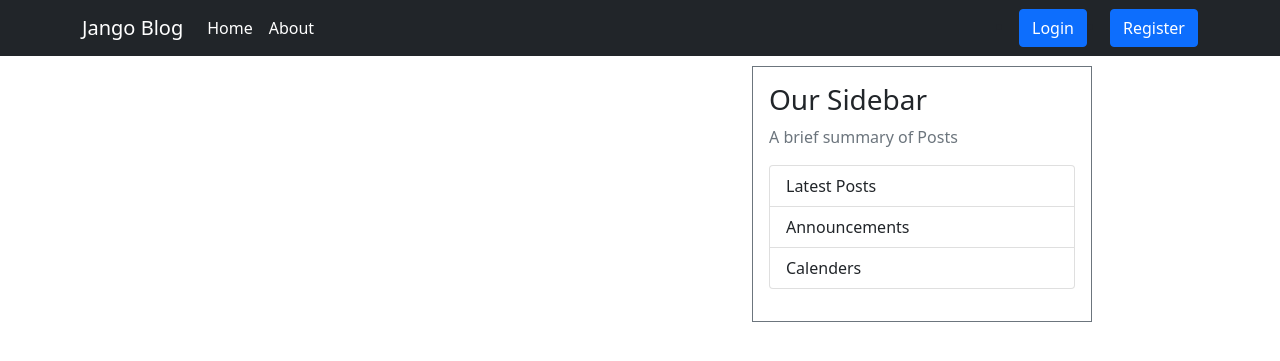
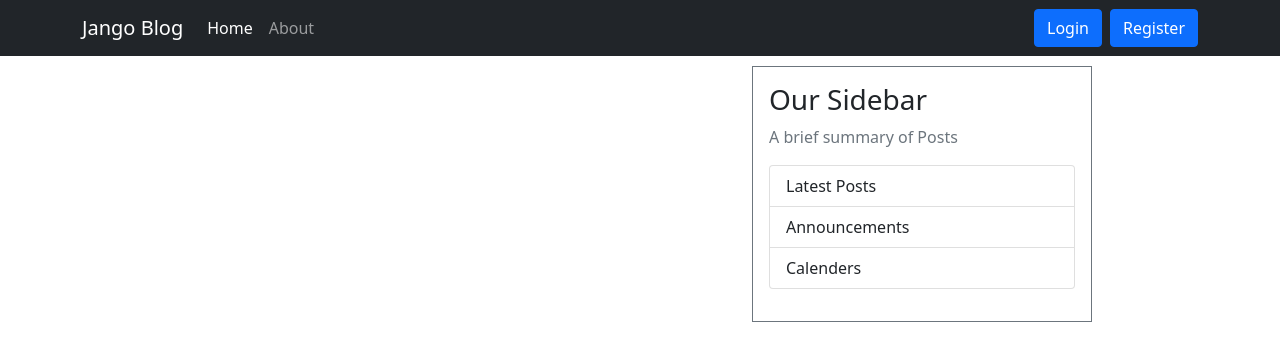
Before and after one commit to hh-abir/jango-blog, a Django app: page / in a window 1280 px wide. Shown: the top 361 px of the page. Run offline with Django 3.2, Linux system fonts and the light colour scheme; data that the repository does not hold is empty.

Commit message:
navbar updated

```diff
--- a/blog/templates/blog/base.html
+++ b/blog/templates/blog/base.html
@@ -3,8 +3,7 @@
 
 <head>
   <meta charset="UTF-8">
-  <link href="https://cdn.jsdelivr.net/npm/bootstrap@5.0.2/dist/css/bootstrap.min.css" rel="stylesheet"
-    integrity="sha384-EVSTQN3/azprG1Anm3QDgpJLIm9Nao0Yz1ztcQTwFspd3yD65VohhpuuCOmLASjC" crossorigin="anonymous">
+  <link href="https://cdn.jsdelivr.net/npm/bootstrap@5.0.2/dist/css/bootstrap.min.css" rel="stylesheet" integrity="sha384-EVSTQN3/azprG1Anm3QDgpJLIm9Nao0Yz1ztcQTwFspd3yD65VohhpuuCOmLASjC" crossorigin="anonymous">
   {% if title %}
   <title> {{ title }}</title>
   {% else %}
@@ -14,7 +13,7 @@
 
 <body>
   {# NavBar #}
-  <nav class="navbar navbar-expand-lg navbar-dark bg-dark">
+  <!-- <nav class="navbar navbar-expand-lg navbar-dark bg-dark">
     <div class=" container container-fluid">
       <a class="navbar-brand" href="{% url 'blog-home' %}">Jango Blog</a>
       <button class="navbar-toggler" type="button" data-bs-toggle="collapse" data-bs-target="#navbarScroll"
@@ -52,8 +51,37 @@
         </ul>
       </div>
     </div>
+  </nav> -->
+  {# NavBar End #}
+  <nav class="navbar navbar-expand-lg navbar-dark bg-dark">
+    <div class="container container-fluid">
+      <a class="navbar-brand" href="#">Jango Blog</a>
+      <button class="navbar-toggler" type="button" data-bs-toggle="collapse" data-bs-target="#navbarSupportedContent" aria-controls="navbarSupportedContent" aria-expanded="false" aria-label="Toggle navigation">
+        <span class="navbar-toggler-icon"></span>
+      </button>
+      <div class="collapse navbar-collapse" id="navbarSupportedContent">
+        <ul class="navbar-nav me-auto mb-2 mb-lg-0">
+          <li class="nav-item">
+            <a class="nav-link active" aria-current="page" href="{% url 'blog-home' %}">Home</a>
+          </li>
+          <li class="nav-item">
+            <a class="nav-link" href="{% url 'blog-about' %}">About</a>
+          </li>
+        </ul>
+        <div class="d-flex">
+          {% if request.user.is_authenticated %}
+          <a class="btn btn-primary me-2" type="submit" href="{% url 'post-create' %}">New Post</a>
+          <a class="btn btn-primary me-2" type="submit" href="{% url 'profile' %}">Profile</a>
+          <a class="btn btn-primary" type="submit" href="{% url 'logout' %}">Logout</a>
+          {% else %}
+          <a class="btn btn-primary me-2" type="submit" href="{% url 'login' %}">Login</a>
+          <a class="btn btn-primary" type="submit" href="{% url 'register' %}">Register</a>
+          {% endif %}
+
+        </div>
+      </div>
+    </div>
   </nav>
-  {# NavBar End #}
   <div style="height: 10px">
   </div>
 
@@ -83,9 +111,7 @@
     </div>
   </div>
 
-  <script src="https://cdn.jsdelivr.net/npm/bootstrap@5.0.2/dist/js/bootstrap.bundle.min.js"
-    integrity="sha384-MrcW6ZMFYlzcLA8Nl+NtUVF0sA7MsXsP1UyJoMp4YLEuNSfAP+JcXn/tWtIaxVXM"
-    crossorigin="anonymous"></script>
+  <script src="https://cdn.jsdelivr.net/npm/bootstrap@5.0.2/dist/js/bootstrap.bundle.min.js" integrity="sha384-MrcW6ZMFYlzcLA8Nl+NtUVF0sA7MsXsP1UyJoMp4YLEuNSfAP+JcXn/tWtIaxVXM" crossorigin="anonymous"></script>
 </body>
 
 </html>
```
Also changed, not shown: 1 other file.
